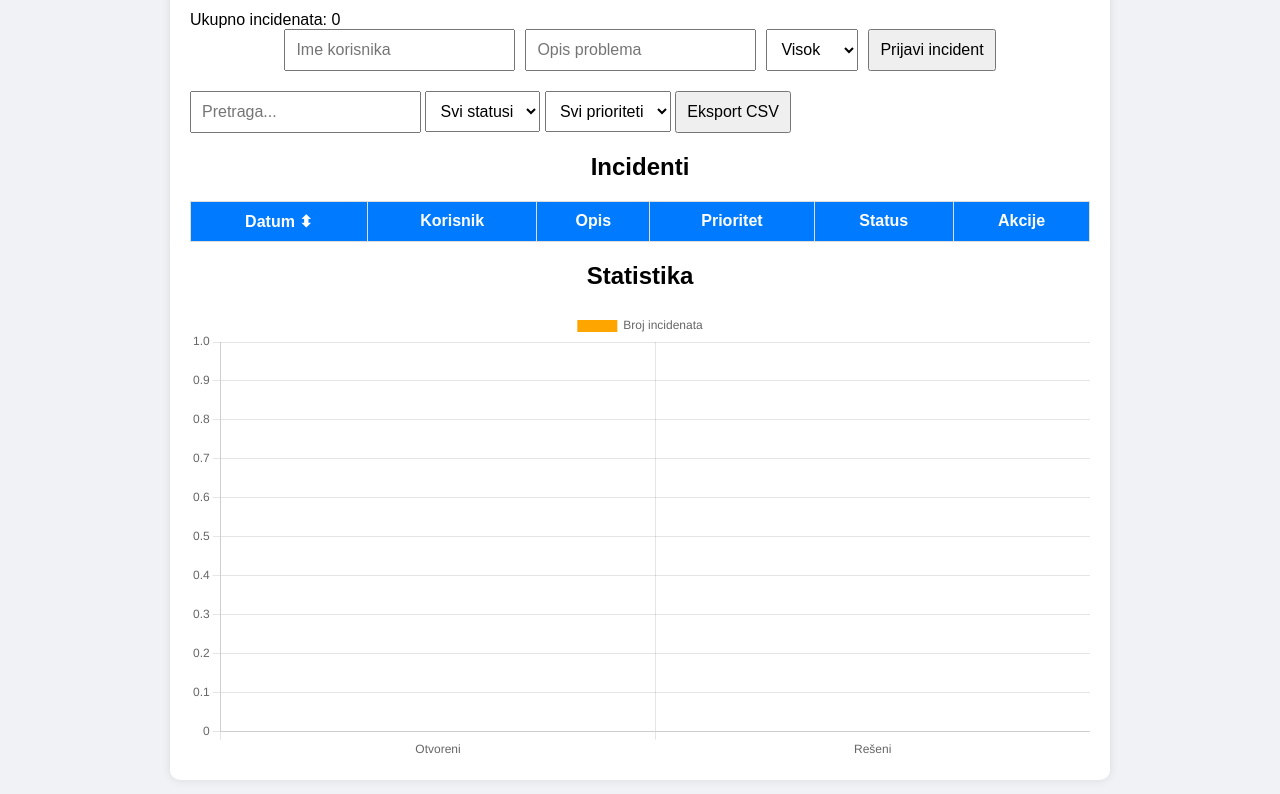
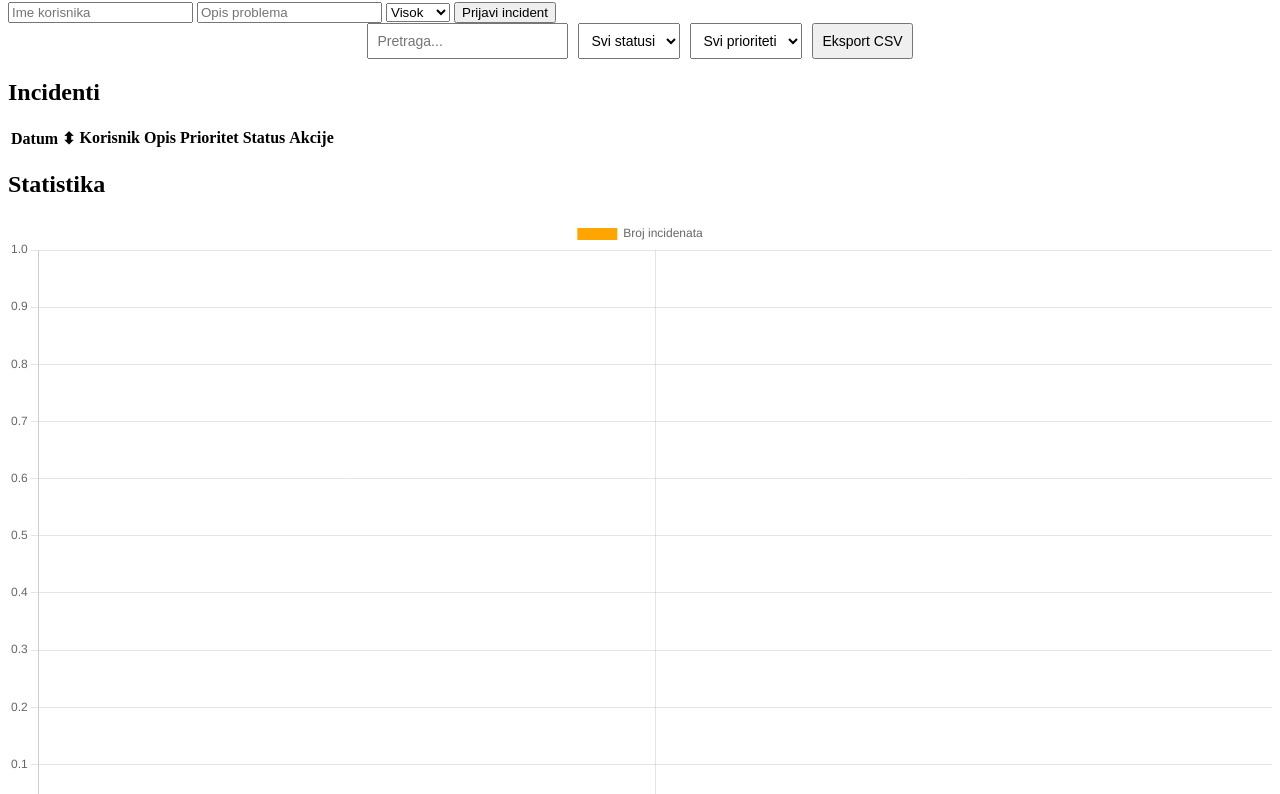
Before and after one commit to tatjanasepur/incident-manager, a plain HTML site: page index.html in a window 1280 px wide. Shown: the part 119-913 px from the top of the page. Drawn offline with nearby package versions, Linux system fonts and the light colour scheme.

Commit message:
Update style.css

```diff
--- a/style.css
+++ b/style.css
@@ -1,62 +1,19 @@
-body {
-  font-family: Arial, sans-serif;
-  background: #f0f2f5;
-  margin: 0;
-  padding: 0;
+.summary {
+  text-align: center;
+  margin-bottom: 20px;
+  font-size: 18px;
+  font-weight: bold;
 }
 
-.container {
-  max-width: 900px;
-  margin: 30px auto;
-  padding: 20px;
-  background: white;
-  border-radius: 10px;
-  box-shadow: 0 0 10px rgba(0,0,0,0.1);
+.filters {
+  display: flex;
+  gap: 10px;
+  margin-bottom: 20px;
+  justify-content: center;
+  flex-wrap: wrap;
 }
 
-h1, h2 {
-  text-align: center;
+.filters input, .filters select, .filters button {
+  padding: 8px;
+  font-size: 14px;
 }
-
-form {
-  display: flex;
-  gap: 10px;
-  flex-wrap: wrap;
-  justify-content: center;
-  margin-bottom: 20px;
-}
-
-input, select, button {
-  padding: 10px;
-  font-size: 16px;
-}
-
-table {
-  width: 100%;
-  border-collapse: collapse;
-}
-
-thead {
-  background: #007bff;
-  color: white;
-}
-
-td, th {
-  border: 1px solid #ddd;
-  padding: 10px;
-  text-align: center;
-}
-
-button.done {
-  background: green;
-  color: white;
-  border: none;
-  padding: 5px 10px;
-}
-
-button.delete {
-  background: red;
-  color: white;
-  border: none;
-  padding: 5px 10px;
-}
```
